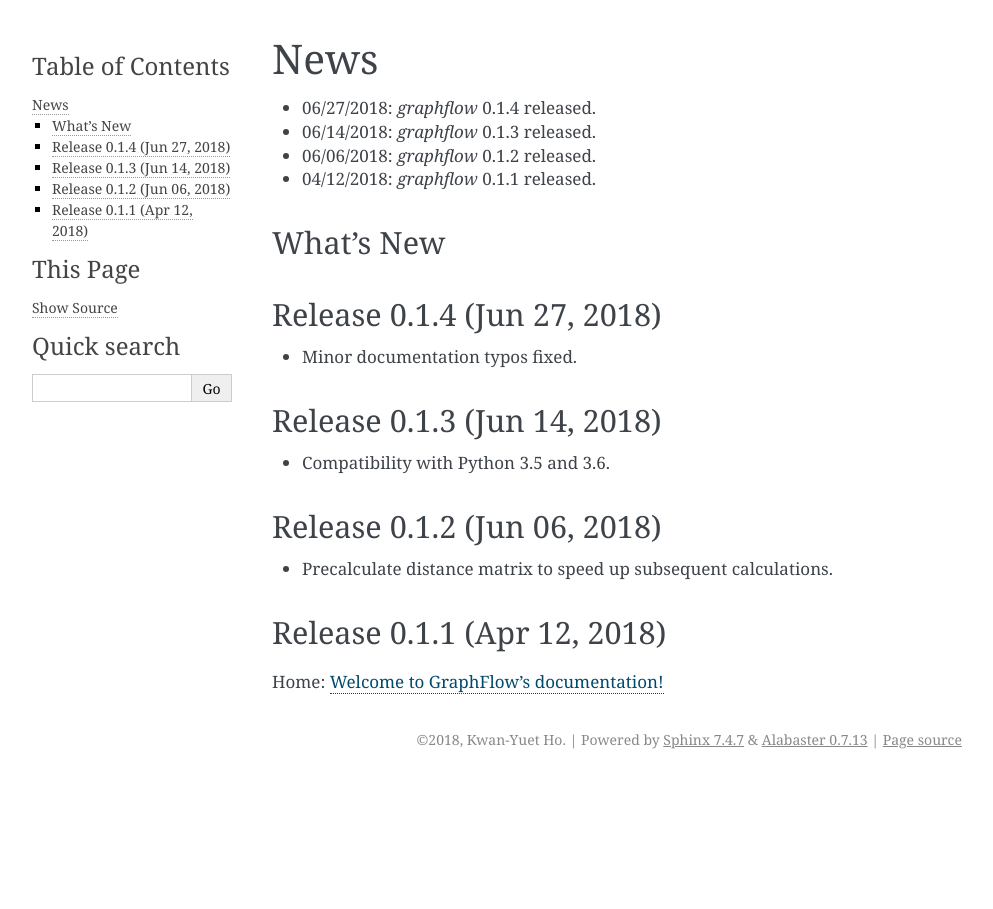
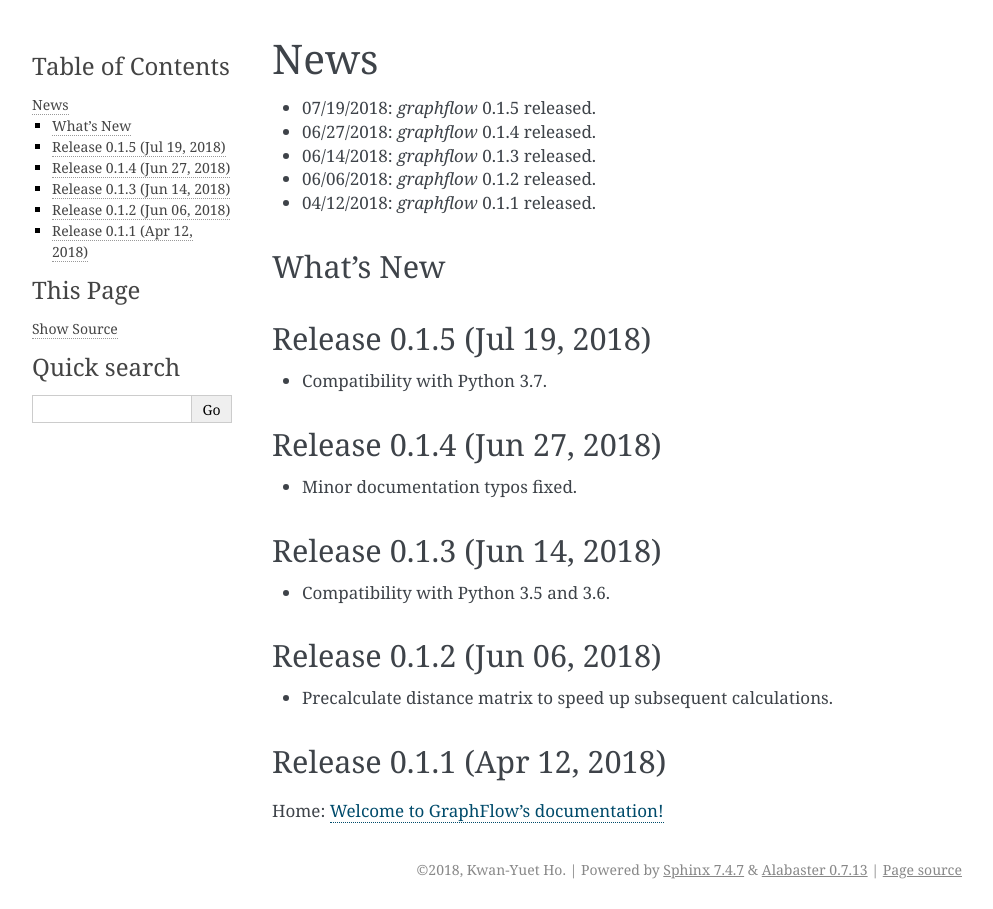
Before and after one commit to stephenhky/GraphFlow, a Sphinx documentation site: the page built from doc/source/news.rst, in a window 1280 px wide. Shown: the whole page, without its empty margins (148-1141 px from the left). Built offline with Sphinx 7.4.7, drawn with Linux system fonts in a browser that asks for light colours.

Commit message:
release 0.1.5

```diff
--- a/doc/source/conf.py
+++ b/doc/source/conf.py
@@ -59,7 +59,7 @@
 # The short X.Y version.
 version = u'0.1'
 # The full version, including alpha/beta/rc tags.
-release = u'0.1.4'
+release = u'0.1.5'
 
 # The language for content autogenerated by Sphinx. Refer to documentation
 # for a list of supported languages.
--- a/doc/source/news.rst
+++ b/doc/source/news.rst
@@ -1,6 +1,7 @@
 News
 ====
 
+* 07/19/2018: `graphflow` 0.1.5 released.
 * 06/27/2018: `graphflow` 0.1.4 released.
 * 06/14/2018: `graphflow` 0.1.3 released.
 * 06/06/2018: `graphflow` 0.1.2 released.
@@ -8,6 +9,12 @@
 
 What's New
 ----------
+
+Release 0.1.5 (Jul 19, 2018)
+----------------------------
+
+* Compatibility with Python 3.7.
+
 
 Release 0.1.4 (Jun 27, 2018)
 ----------------------------
--- a/setup.py
+++ b/setup.py
@@ -10,7 +10,7 @@
 
 
 setup(name='graphflow',
-      version="0.1.4",
+      version="0.1.5",
       description="Algorithms for Graph Flow Analysis",
       long_description="Numerical routines for analyzing data represented by graphs",
       classifiers=[
```
Also changed, not shown: README.md (+1 -0 lines).
